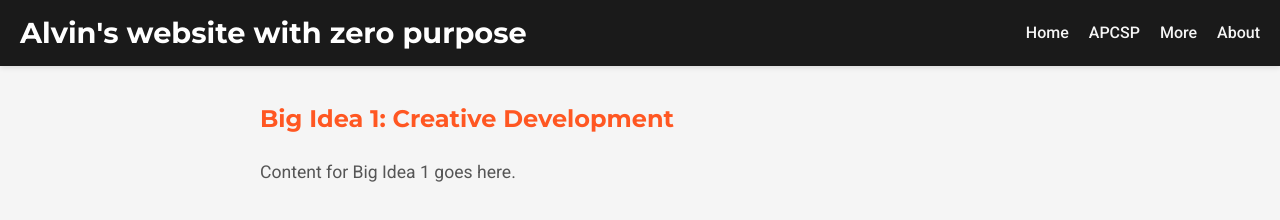
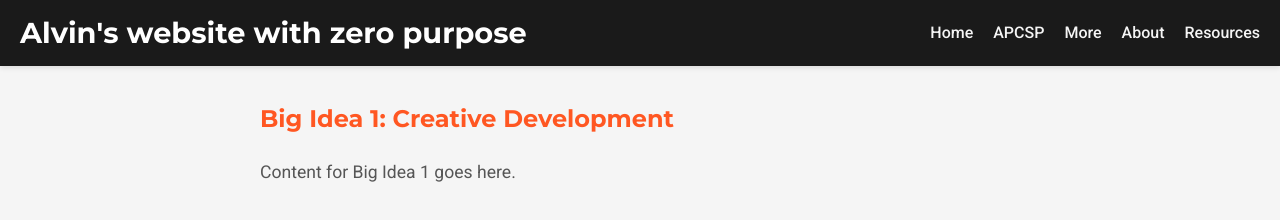
Before and after one commit to alvkang/ownWebsite, a plain HTML site: page apcsp/big_idea1.html in a window 1280 px wide. Drawn offline with Linux system fonts and the light colour scheme.

Commit message:
Update big_idea1.html

```diff
--- a/apcsp/big_idea1.html
+++ b/apcsp/big_idea1.html
@@ -17,6 +17,7 @@
             <li><a href="../apcsp.html" class="nav-link">APCSP</a></li>
             <li><a href="../more.html" class="nav-link">More</a></li>
             <li><a href="../about.html" class="nav-link">About</a></li>
+            <li><a href="resources.html" class="nav-link">Resources</a></li>
         </ul>
         <div class="hamburger">
             <span class="bar"></span>
```
